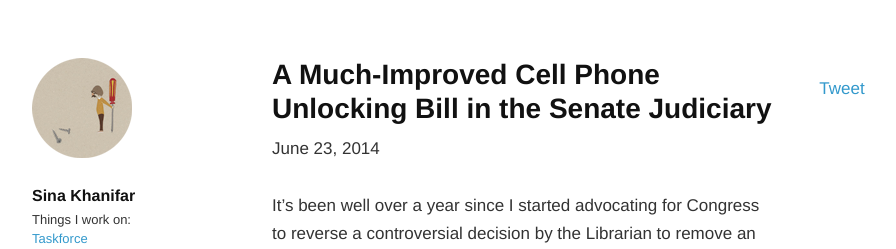
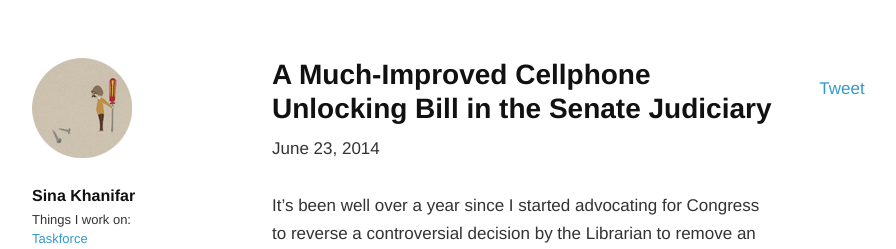
Before and after one commit to sinak/sinak.github.com, a Jekyll site: the page built from _posts/2014-06-23-new-senate-judiciary-unlocking-bill.md, in a window 1280 px wide and 900 px high. Shown: the top 249 px of the window, without its empty margins (178-1074 px from the left). Built offline with Jekyll 4.4.1, drawn with Linux system fonts in a browser that asks for light colours; nearby versions of some CDN libraries; some web fonts are replaced; Markdown is read by kramdown in place of the engine named in the settings; comment, search, counter and statistics services are not loaded.

Commit message:
Update 2014-06-23-new-senate-judiciary-unlocking-bill.md

```diff
--- a/_posts/2014-06-23-new-senate-judiciary-unlocking-bill.md
+++ b/_posts/2014-06-23-new-senate-judiciary-unlocking-bill.md
@@ -1,6 +1,6 @@
 ---
 layout: post
-title: A Much-Improved Cell Phone Unlocking Bill in the Senate Judiciary
+title: A Much-Improved Cellphone Unlocking Bill in the Senate Judiciary
 category: posts
 tweet: Much-improved cellphone unlocking bill by @SenatorLeahy. We’re one step close to owning our phones (via @sinak) ->
 excerpt:
```
